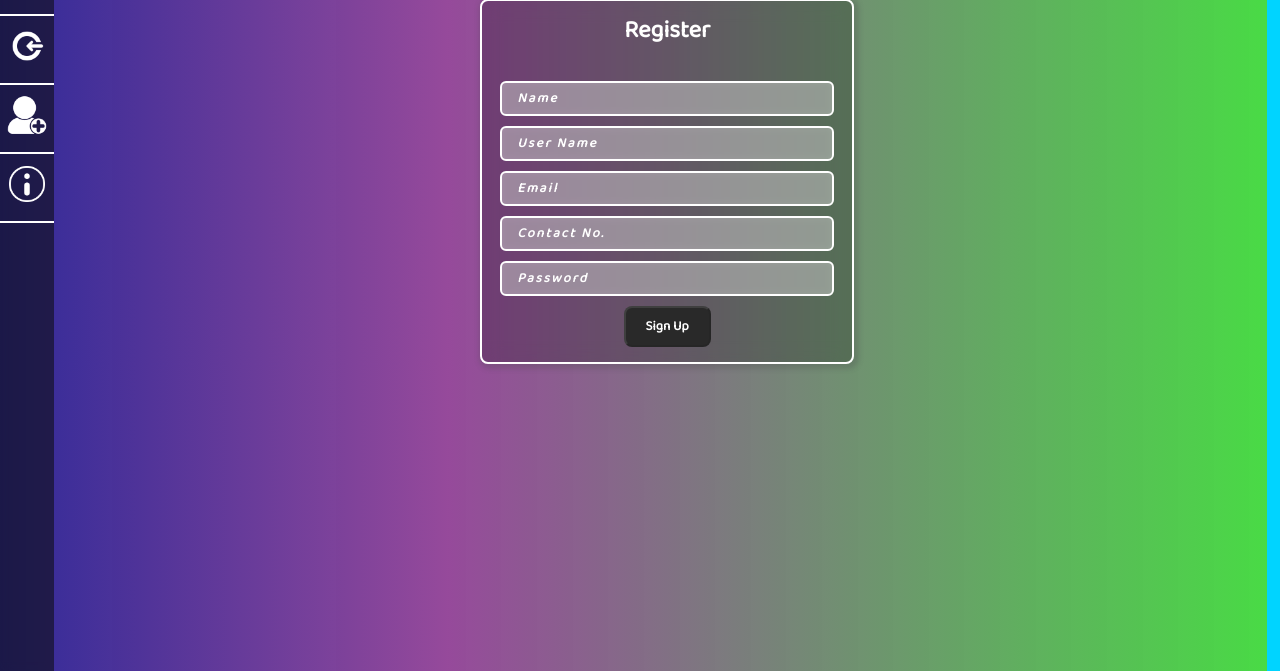
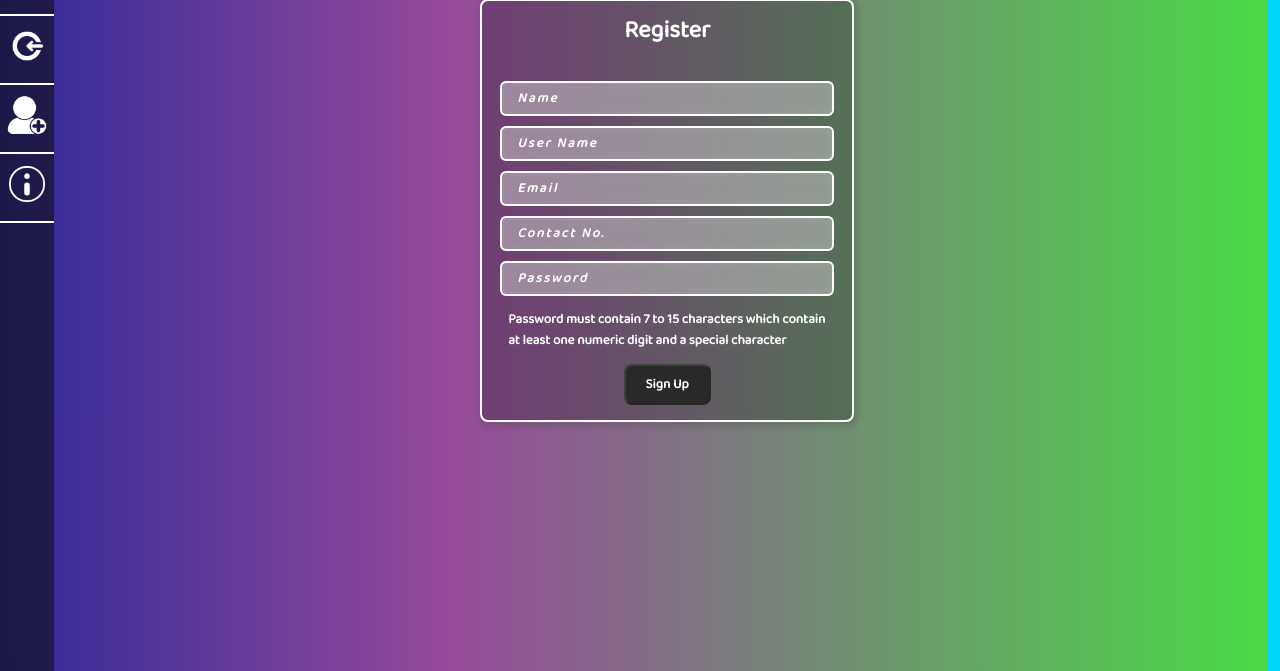
Before and after one commit to codewithap/Silent-Peace, a Flask app: page /register in a window 1280 px wide. Shown: the part 129-800 px from the top of the page. Run offline with Flask 2, Linux system fonts and the light colour scheme.

Commit message:
Add files via upload

```diff
--- a/api/templates/home.html
+++ b/api/templates/home.html
@@ -7,7 +7,7 @@
   <h1 class="hedding">Welcome to Silent Peace</h1>
   <p >Silent Peace is a non-profit organization dedicated to helping those in need. We believe that every person deserves the chance to live a happy and fulfilling life, regardless of their circumstances. Our organization works to provide resources, support, and assistance to those who may be struggling with issues such as poverty, homelessness, illness, or discrimination. We are committed to making a positive difference in the lives of those we serve, and we work tirelessly to create a more peaceful and just world for all. Whether it's through direct aid, community outreach, or advocacy and education, Silent Peace is dedicated to making a lasting impact on the lives of those we serve.</p>
   <p>Join the movement for Silent Peace and take a stand for a more peaceful world. Together, let's create a world where every voice can be heard and every person is treated with respect and understanding.</p><br>
-  <a class="my-button" href="#">Join Us</a>
+  <a class="my-button" href="/register">Join Us</a>
 </div><br><br>
 
 <h1>{{msg}}</h1>
--- a/api/templates/register.html
+++ b/api/templates/register.html
@@ -55,8 +55,12 @@
     <input type="text" name="name" id="name" value="" placeholder="Name"/>
     <input type="text" name="username" id="uname" value="" placeholder="User Name"/>
     <input type="email" name="email" id="email" placeholder="Email">
-    <input type="number" name="num" id="contact" placeholder="Contact No.">
+    <input type="tel" maxlength="10" name="num" id="contact" placeholder="Contact No.">
     <input type="password" name="passwd" id="passwd" placeholder="Password">
+    <small style="padding: 0.5rem 1rem;color: #fff;font-weight: bold;">
+      Password must contain 7 to 15 characters which contain at least one numeric digit and a special character
+    </small>
+    <!-- <br> -->
     <button disabled="true" id="btn">Sign Up</button>
   </form>
     <h3>{{ msg }} </h3>
@@ -85,17 +89,25 @@ if(inputtxt.value.match(passw)){
 
 
 function check(){
+    pass = CheckPassword(passwd)
+    if(pass == true){
+      passwd.style.borderColor = "lightgreen"
+      passwd.style.color = "lightgreen"
+    }else{
+      passwd.style.borderColor = "orangered"
+      passwd.style.color = "orangered"
+    }
     if(name.value.length >=3 && username.value.length > 2 && email.value.length >= 10 && number.value.length >= 10 && passwd.value.length >= 5 ){
         pass = CheckPassword(passwd)
-        console.log(pass)
         if(pass == true){
+          passwd.style.borderColor = "green"
+          // passwd.style.placeHolder = "red"
             button.disabled = false;
         }
-
-
   }
   else{
       button.disabled = true;
+
   }
 }
 
--- a/db.py
+++ b/db.py
@@ -53,4 +53,4 @@ class database:
 #   col.delete_one(user)
 
 # col.delete_many((col.find()[0]))
-# print(list(col.find()))
+print(list(col.find()))
```
